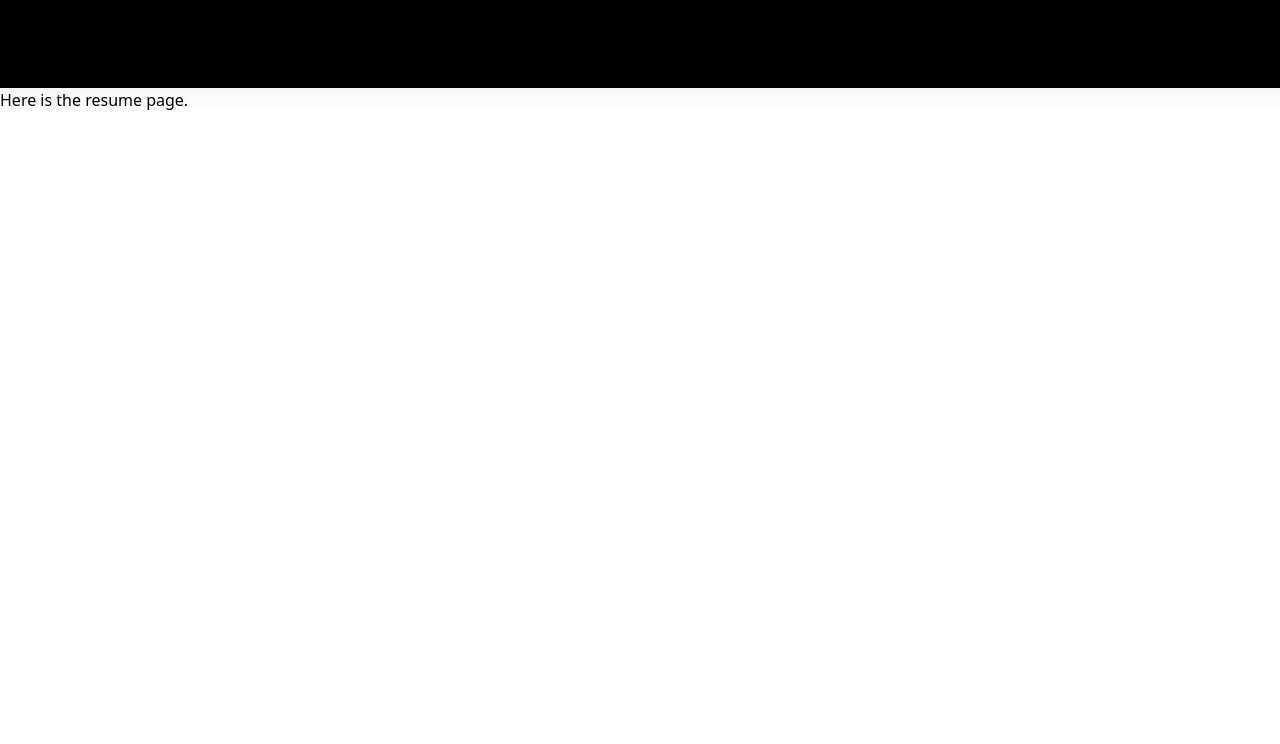
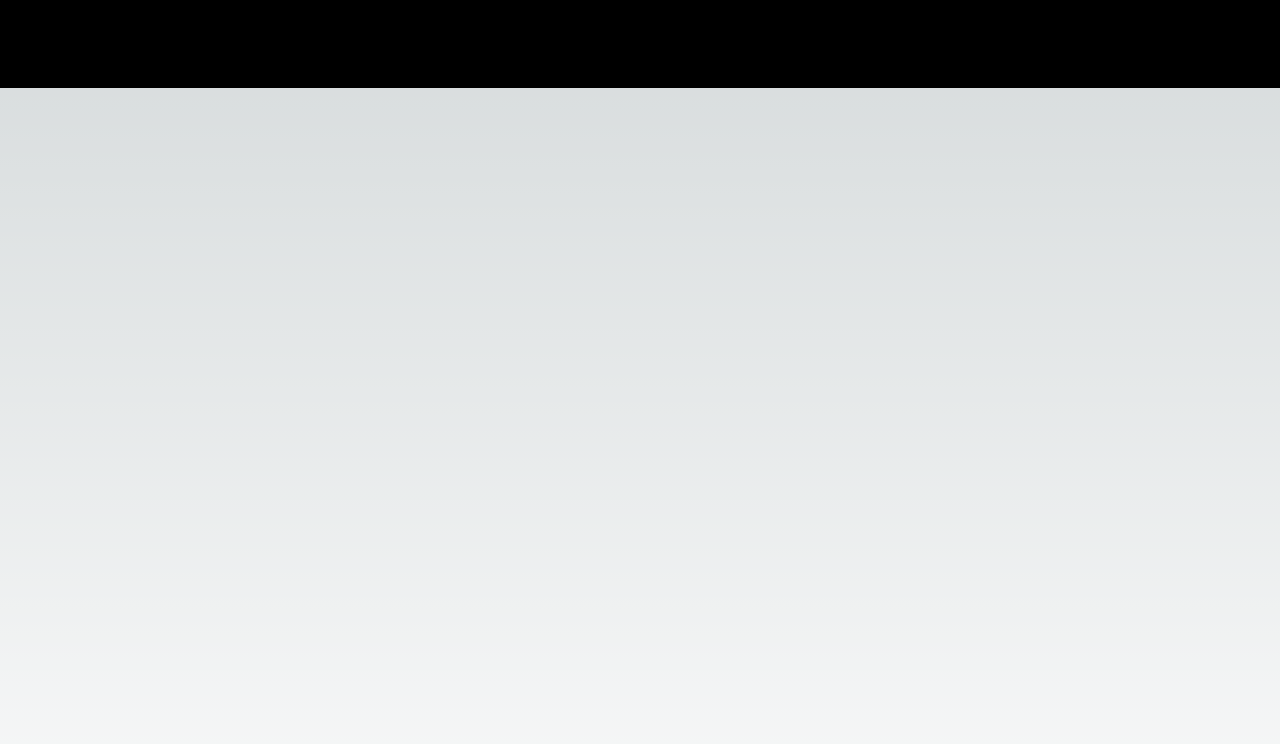
Before and after one commit to kmahabeer/engineering-portfolio, a Next.js app: page /resume in a window 1280 px wide. Shown: the top 744 px of the page. Built offline with nearby package versions, Linux system fonts and the light colour scheme.

Commit message:
chore: add direct link to resume in navbar (temporarily) [c198_5b7a_0012-T0-256] (#16)

```diff
--- a/src/app/resume/page.tsx
+++ b/src/app/resume/page.tsx
@@ -1,11 +1,19 @@
-import React from 'react'
+const page = () => {
+	const { RESUME_TMP } = process.env;
+	return (
+		<div className='flex justify-center min-h-screen px-4 mx-auto lg:max-w-5xl overflow-y-hidden'>
+			<section className='flex lg:px-20 py-6 px-5 mb-16'>
+				<object
+					data={RESUME_TMP}
+					type='application/pdf'
+					width={900}
+					height={800}
+				>
+					<iframe src={RESUME_TMP} width={750} height={800}></iframe>
+				</object>
+			</section>
+		</div>
+	);
+};
 
-const page = () => {
-  return (
-		<div>
-			<h1>Here is the resume page.</h1>
-		</div>
-  )
-}
-
-export default page
+export default page;
--- a/src/components/Navbar.tsx
+++ b/src/components/Navbar.tsx
@@ -1,7 +1,8 @@
-import React from 'react';
 import Link from 'next/link';
 
 export const Navbar = () => {
+	const { RESUME_URL } = process.env;
+
 	return (
 		<nav className='w-full bg-black sticky top-0 left-0 right-0 z-10'>
 			<div className='justify-between px-4 mx-auto lg:max-w-7xl md:items-center md:flex md:px-8'>
@@ -19,7 +20,9 @@ export const Navbar = () => {
 							<Link href={'/projects'}>Projects</Link>
 						</li>
 						<li>
-							<Link href={'/resume'}>Resume</Link>
+							<a href={RESUME_URL} target='_blank' rel='noopener noreferrer'>
+								Resume
+							</a>
 						</li>
 						<li>
 							<Link href={'/about'}>About</Link>
```
Also changed, not shown: 1 other file (tests, documents, lock files or other folders).
